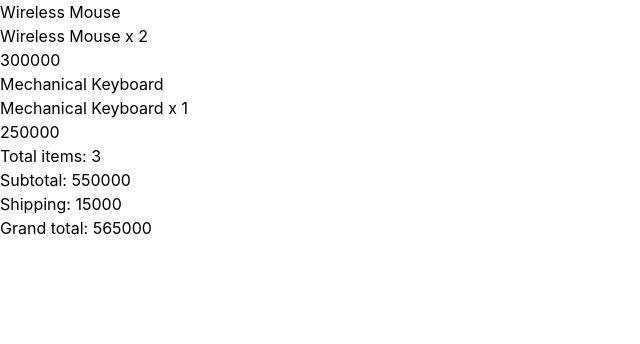
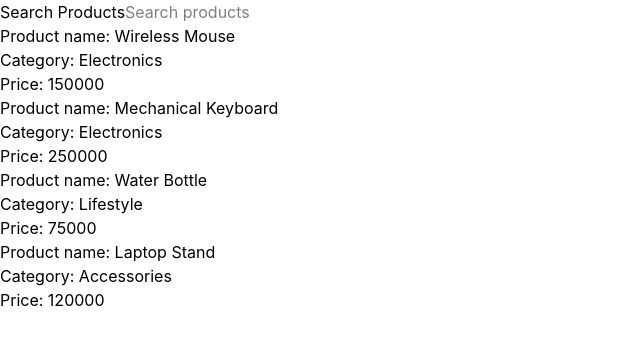
Before and after one commit to Hary300/React-challenge, a React (Vite) app: page / in a window 1280 px wide. Shown: the top 344 px of the page, without its empty margins (0-640 px from the left). Built offline with nearby package versions, Linux system fonts and the light colour scheme.

Commit message:
feat: implement ProductSearchFilter component with search functionality by name and category, including tests and documentation

```diff
--- a/src/app/App.tsx
+++ b/src/app/App.tsx
@@ -1,24 +1,35 @@
-import ShoppingCartSummary from '../components/26-shopping-cart-summary/ShoppingCartSummary';
+import ProductSearchFilter from '../components/27-product-search-filter/ProductSearchFilter';
 
 function App() {
   return (
     <>
-      <ShoppingCartSummary
-        items={[
+      <ProductSearchFilter
+        products={[
           {
             id: 'product-001',
             name: 'Wireless Mouse',
+            category: 'Electronics',
             price: 150000,
-            quantity: 2,
           },
           {
             id: 'product-002',
             name: 'Mechanical Keyboard',
+            category: 'Electronics',
             price: 250000,
-            quantity: 1,
+          },
+          {
+            id: 'product-003',
+            name: 'Water Bottle',
+            category: 'Lifestyle',
+            price: 75000,
+          },
+          {
+            id: 'product-004',
+            name: 'Laptop Stand',
+            category: 'Accessories',
+            price: 120000,
           },
         ]}
-        shippingCost={15000}
       />
     </>
   );
--- /dev/null
+++ b/src/components/27-product-search-filter/ProductSearchFilter.tsx
@@ -0,0 +1,67 @@
+import { useState, type ChangeEvent } from 'react';
+
+interface Product {
+  id: string;
+  name: string;
+  category: string;
+  price: number;
+}
+
+interface ProductSearchProps {
+  products: Product[];
+}
+
+const ProductSearchFilter = ({ products }: ProductSearchProps) => {
+  const [query, setQuery] = useState('');
+
+  const handleChange = (event: ChangeEvent<HTMLInputElement>) => {
+    setQuery(event.target.value);
+  };
+
+  const filteredProducts =
+    query === ''
+      ? products
+      : products.filter(
+          (product) =>
+            product.name.toLowerCase().includes(query.trim().toLowerCase()) ||
+            product.category.toLowerCase().includes(query.trim().toLowerCase())
+        );
+
+  return (
+    <div>
+      <label htmlFor='search'>Search Products</label>
+      <input
+        type='text'
+        id='search'
+        value={query}
+        onChange={handleChange}
+        placeholder='Search products'
+      />
+      {products.length === 0 ? (
+        <p>No products available.</p>
+      ) : (
+        <ul>
+          {filteredProducts.length === 0 ? (
+            <p>No products found.</p>
+          ) : (
+            filteredProducts.map((product) => (
+              <li key={product.id}>
+                <p>
+                  Product name: <span>{product.name}</span>
+                </p>
+                <p>
+                  Category: <span>{product.category}</span>
+                </p>
+                <p>
+                  Price: <span>{product.price}</span>
+                </p>
+              </li>
+            ))
+          )}
+        </ul>
+      )}
+    </div>
+  );
+};
+
+export default ProductSearchFilter;
```
Also changed, not shown: src/components/27-product-search-filter/README.md (added), 1 other file (tests, documents, lock files or other folders).
